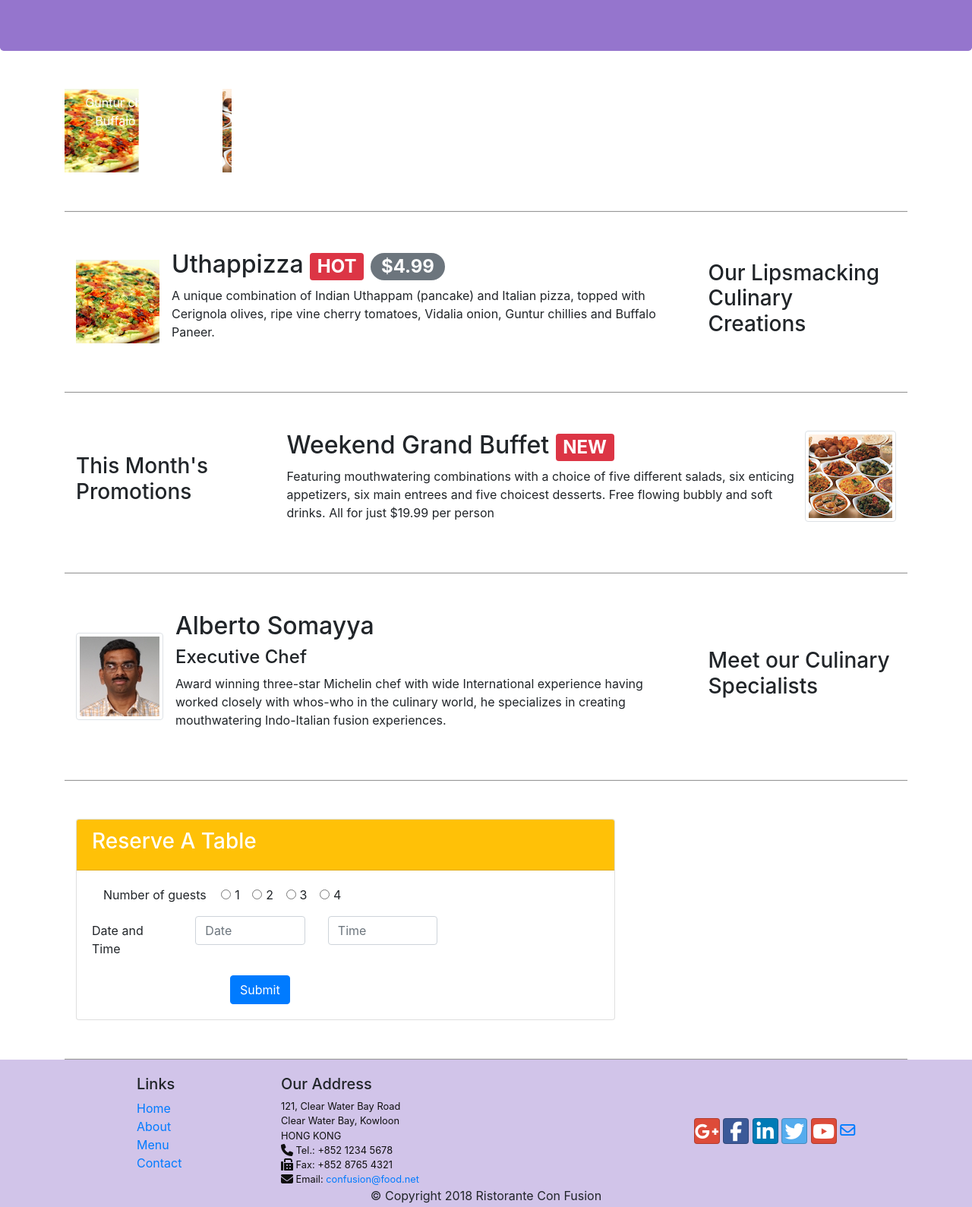
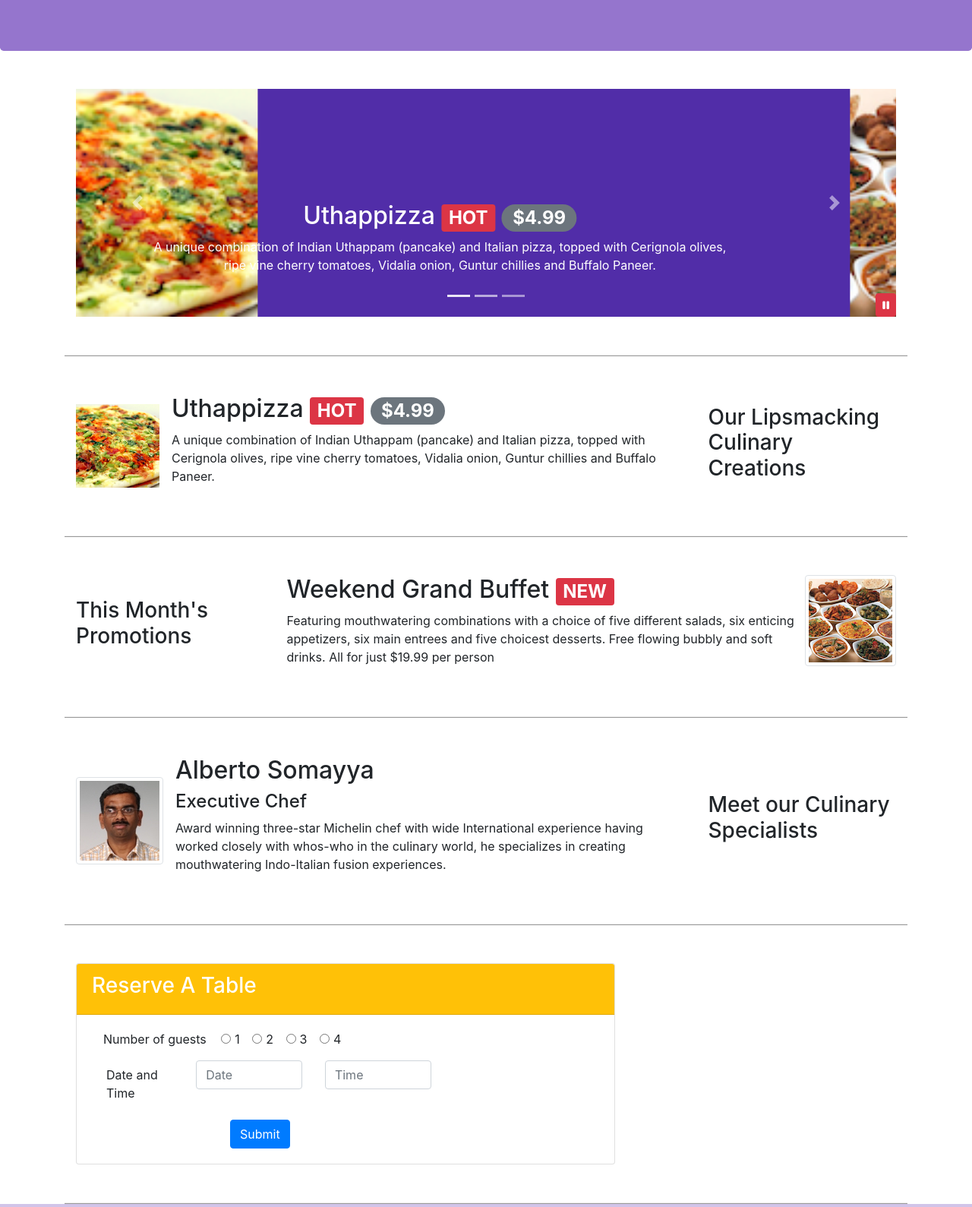
Before and after one commit to Monarene/Bootstrap-Repo-1, a plain HTML site: page index.html in a window 1280 px wide. Shown: the part 267-1856 px from the top of the page at 76% size. Drawn offline with nearby package versions, Linux system fonts and the light colour scheme.

Commit message:
Carousel

```diff
--- a/css/styles.css
+++ b/css/styles.css
@@ -57,3 +57,33 @@ body{
     border-bottom: 1px solid #ddd;
     padding: 10px;
 }
+
+.carousel{
+    background: #512DA8;
+}
+
+.carousel-item{
+    height: 300px;
+}
+
+.carousel-item img{
+    position: absolute;
+    top: 0;
+    left: 0;
+    min-height: 300px;
+}
+
+.datetimer{
+    margin-left: 4px;
+    margin-top: 30px;
+}
+
+.fixer{
+    margin-right: 5px;
+}
+
+#carouselButton{
+    right: 0px;
+    position: absolute;
+    bottom: 0px;
+}
--- a/index.html
+++ b/index.html
@@ -1,4 +1,5 @@
 <!DOCTYPE html>
+
 <html lang="en">
 
 <head>
@@ -101,7 +102,9 @@
 
 
     <div class="container">
+
         <div class="row row-content">
+            <div class="col">
                 <div class="carousel slide" id="mycarousel" data-ride="carousel">
                     <div class="carousel-inner" role="listbox">
                         <div class="carousel-item active">
@@ -122,8 +125,36 @@
                         </div>
 
                         <div class="carousel-item">
+                            <img class="d-block img-fluid" src="img/alberto.png" alt="buffett">
+                            <div class="carousel-caption d-none d-md-block">
+                                <h2>Alberto Somayya</h2>
+                                <h4>Executive Chef</h4>
+                                <p>Award winning three-star Michelin chef with wide International experience having worked closely with whos-who in the culinary world,
+                                    he specializes in creating mouthwatering Indo-Italian fusion experiences. </p>
+                            </div>
+                        </div>
+                    </div>
 
-                    </div>
+                    <ol class="carousel-indicators">
+                        <li data-target="#mycarousel" data-slide-to="0" class="active"></li>
+                        <li data-target="#mycarousel" data-slide-to="1"></li>
+                        <li data-target="#mycarousel" data-slide-to="2"></li>
+                    </ol>
+
+                    <a href="#mycarousel" class="carousel-control-prev"
+                    role="button" data-slide="prev">
+                         <span class="carousel-control-prev-icon"></span>
+                    </a>
+
+                    <a href="#mycarousel" class="carousel-control-next"
+                    role="button" data-slide="next">
+                         <span class="carousel-control-next-icon"></span>
+                    </a>
+
+                    <button class="btn btn-danger btn-sm" id="carouselButton">
+                        <span class="fa fa-pause">
+                        </span>
+                    </button>
                 </div>
             </div>
         </div>
@@ -204,7 +235,7 @@
                             </div>
                         </div>
 
-                        <div class="form-group row mt-3">
+                        <div class="form-group row mt-3 datetimer">
                             <label for="datatime" class="col-2 col-form-label fixer">Date and Time</label>
                             <div class="col-5 col-sm-3">
                                 <input type="text" class="form-control" placeholder="Date" name="date" id="name">
@@ -279,8 +310,22 @@
     <script src="node_modules/bootstrap/dist/js/bootstrap.min.js"></script>
     <script>
         $(document).ready(function(){
-            $('data-toggle="tooltip"]').tooltip();
+            $("#mycarousel").carousel({interval:2000});
+            $("#carouselButton").click(function(){
+                if ($("#carouselButton").children("span").hasClass("fa-pause")){
+                    $("#mycarousel").carousel("pause");
+                    $("#carouselButton").children("span").removeClass("fa-pause");
+                    $("#carouselButton").children("span").addClass("fa-play");
+                }
+                else if ($("#carouselButton").children("span").hasClass("fa-play")){
+                    $("#mycarousel").carousel("cycle");
+                    $("#carouselButton").children("span").removeClass("fa-play");
+                    $("#carouselButton").children("span").addClass("fa-pause");
+            }
         });
+        })
+
+
     </script>
 </body>
 
```
Lines whose indentation alone changed are shown as unchanged.
